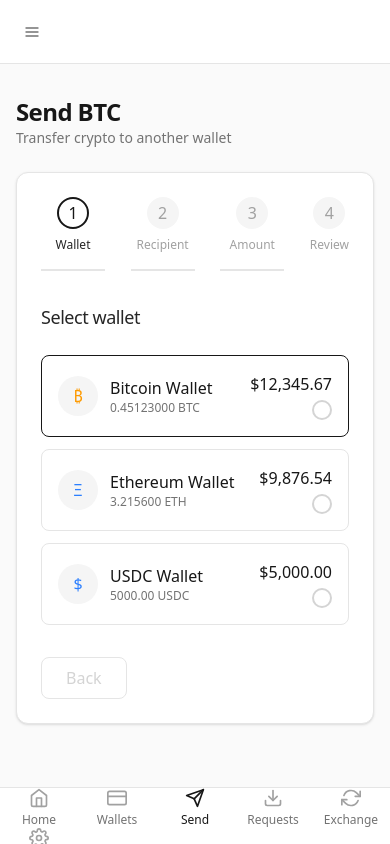
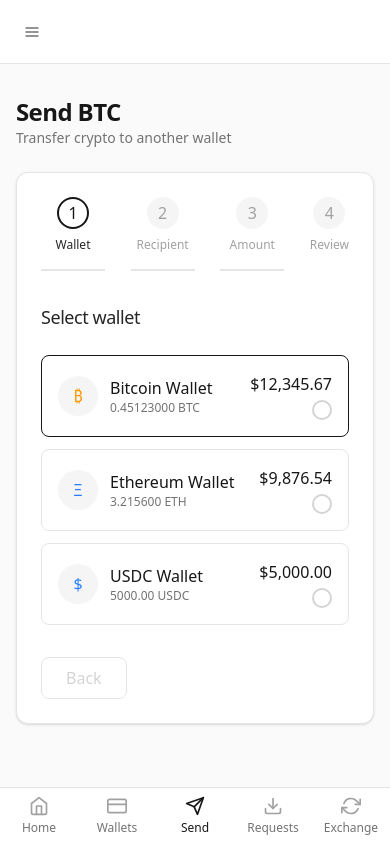
Before and after one commit to web3lancer/pay, a Next.js app: page /send in a window 390 px wide. Built offline with nearby package versions, Linux system fonts and the light colour scheme.

Commit message:
👨  feat: update mobile bottom navigation to filter out settings link for improved user experience

```diff
--- a/src/components/layout/AppShell.tsx
+++ b/src/components/layout/AppShell.tsx
@@ -170,7 +170,9 @@ export function AppShell({ children }: AppShellProps) {
         {/* Mobile Bottom Navigation */}
         <nav className="lg:hidden fixed bottom-0 inset-x-0 bg-white border-t border-neutral-200 z-10">
           <div className="grid grid-cols-5 h-14">
-            {navItems.map((item) => {
+            {navItems.filter(item => [
+              '/', '/wallets', '/send', '/requests', '/exchange'
+            ].includes(item.href)).map((item) => {
               const isActive = pathname === item.href
 
               return (
```
